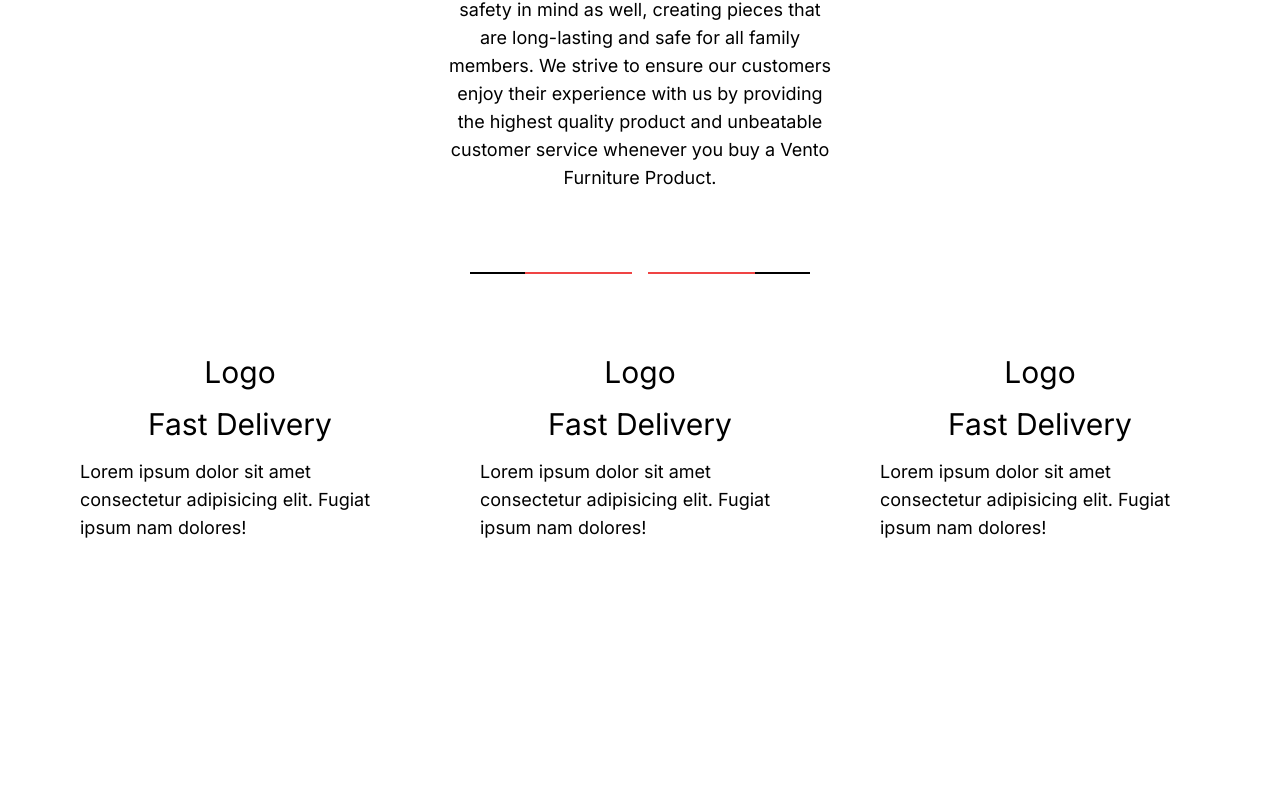
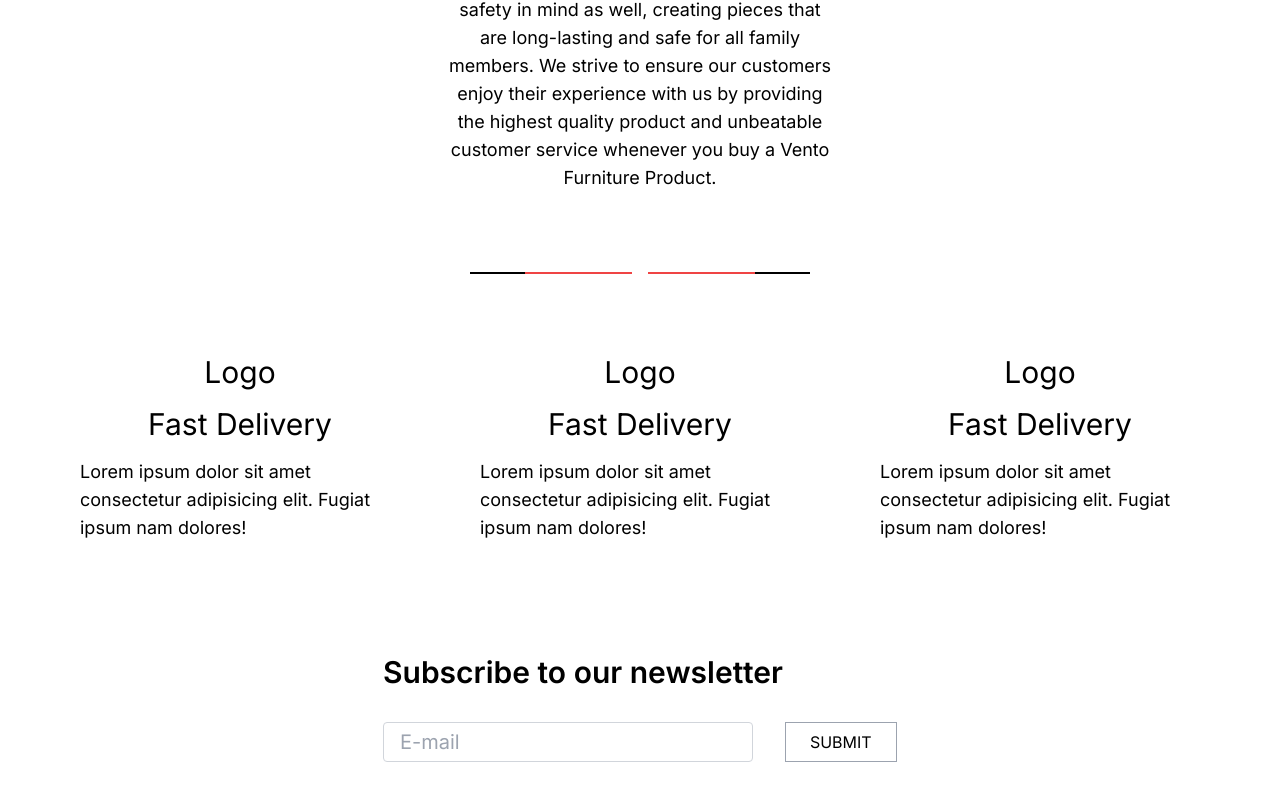
Before and after one commit to TimiMaliki/Home-and-furnitures, a Next.js app: page / in a window 1280 px wide. Shown: the part 4992-5792 px from the top of the page. Before the commit the page ends 5534 px from the top, so only its background shows below. Built offline with nearby package versions, Linux system fonts and the light colour scheme.

Commit message:
Subscrib

```diff
--- /dev/null
+++ b/app/components/Subscription.jsx
@@ -0,0 +1,17 @@
+import React from "react";
+
+const Subscription = () => {
+  return (
+    <div className="grid place-content-center p-28">
+      <h1 className="text-3xl font-semibold mb-8">
+        Subscribe to our newsletter
+      </h1>
+      <div className="flex gap-8">
+      <input type="text" placeholder='E-mail'  className='border border-gray-300 hover:border-blue-300 text-xl rounded w-full h-10 px-4'/>
+      <button className="border border-gray-400 w-40 hover:bg-gray-300 ">SUBMIT</button>
+      </div>
+    </div>
+  );
+};
+
+export default Subscription;
--- a/app/page.js
+++ b/app/page.js
@@ -11,6 +11,7 @@ import WardRobe from './components/WardRobe'
 import PerfectDining from './components/PerfectDining'
 import BuyerTrust from './components/BuyerTrust'
 import  Services  from "./components/Services"
+import Subscription from './components/Subscription'
 
 
 
@@ -30,6 +31,7 @@ export default function Home() {
     <PerfectDining />
     <BuyerTrust/>
     <Services/>
+    <Subscription/>
    </main>
   )
 }
```
